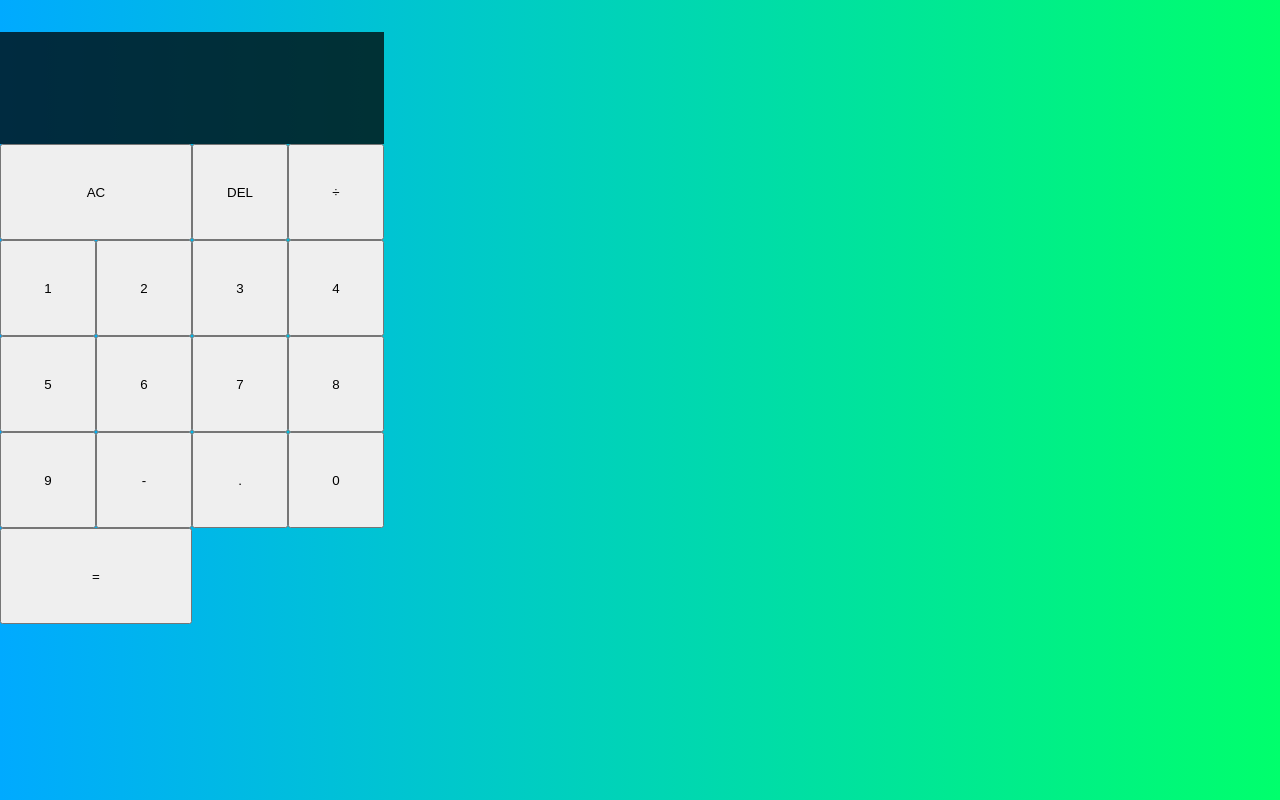
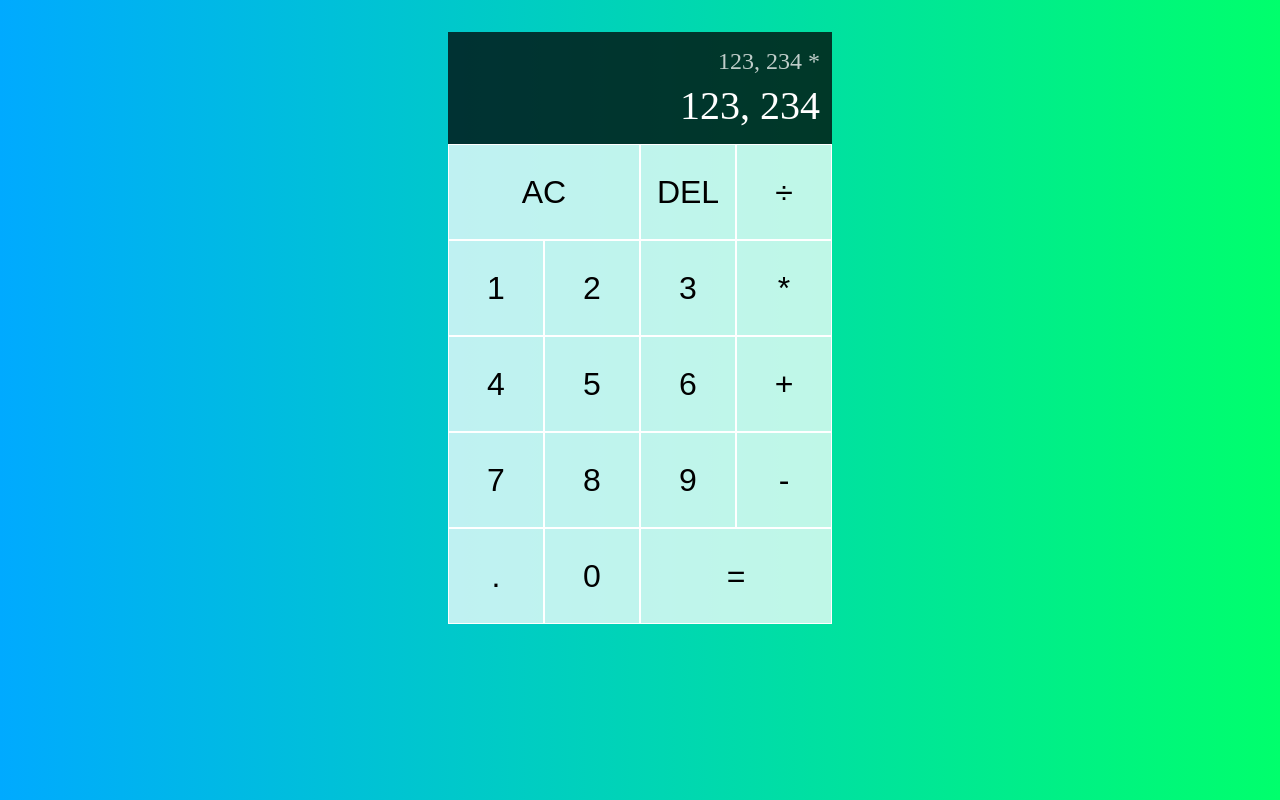
Before and after one commit to vicmazzola/react-calc-app, a React (Vite) app in the folder calculator/: page / in a window 1280 px wide. Built offline with nearby package versions, Linux system fonts and the light colour scheme.

Commit message:
test style calculator

```diff
--- a/calculator/src/App.jsx
+++ b/calculator/src/App.jsx
@@ -4,8 +4,8 @@ function App () {
     return (
         <div className="calculator-grid">
             <div className="output">
-                <div className="previous-operand"></div>
-                <div className="current-operand"></div>
+                <div className="previous-operand">123, 234 * </div>
+                <div className="current-operand"> 123, 234</div>
             </div>
             <button className="span-two">AC</button>
             <button>DEL</button>
@@ -13,9 +13,11 @@ function App () {
             <button>1</button>
             <button>2</button>
             <button>3</button>
+            <button>*</button>
             <button>4</button>
             <button>5</button>
             <button>6</button>
+            <button>+</button>
             <button>7</button>
             <button>8</button>
             <button>9</button>
--- a/calculator/src/index.css
+++ b/calculator/src/index.css
@@ -9,10 +9,23 @@ body {
 
 .calculator-grid {
   display: grid;
-  margin-top: 2em;
-  grid-template-columns: repeat(4, 6em);
+  margin-top: 2rem;
+  justify-content: center;
+  grid-template-columns: repeat(4, 6rem);
   grid-template-rows: minmax(7rem, auto) repeat(5, 6rem);
+}
 
+.calculator-grid > button {
+  cursor: pointer;
+  font-size: 2rem;
+  border: 1px solid white;
+  outline: none;
+  background-color: rgba(255, 255, 255, .75);
+}
+
+.calculator-grid > button:hover,
+.calculator-grid > button:focus {
+  background-color: rgba(255, 255, 255, .9);
 }
 
 .span-two {
@@ -23,4 +36,20 @@ body {
   grid-column: 1 / -1;
   background-color: rgba(0, 0, 0, .75);
   display: flex;
+  flex-direction: column;
+  align-items: flex-end;
+  justify-content: space-around;
+  padding: .75rem;
+  word-wrap: break-word;
+  word-break: break-all;
 }
+
+.output .previous-operand {
+  color: rgba(255, 255, 255, .75);
+  font-size: 1.5rem;
+}
+
+.output .current-operand {
+  color: white;
+  font-size: 2.5rem;
+}
```
